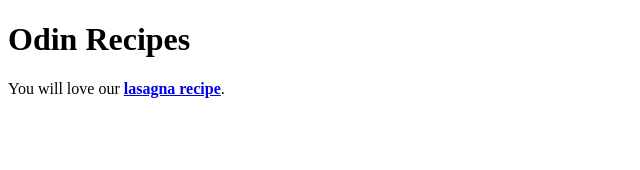
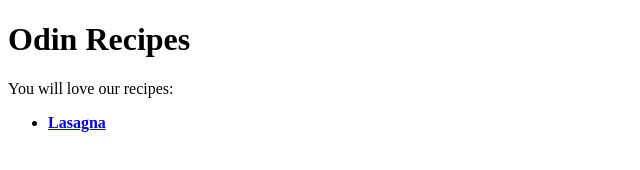
Before and after one commit to enimad/odin-recipes, a plain HTML site: page index.html in a window 1280 px wide. Shown: the whole page, without its empty margins (0-640 px from the left). Drawn offline with Linux system fonts and the light colour scheme.

Commit message:
Edit the index structure in an ul

```diff
--- a/index.html
+++ b/index.html
@@ -8,6 +8,10 @@
 </head>
 <body>
     <h1>Odin Recipes</h1>
-    <p>You will love our <strong><a href="recipes/lasagna.html">lasagna recipe</a></strong>.</p>
+        <p>You will love our recipes:</p>
+        <ul>
+            <li><strong><a href="recipes/lasagna.html">Lasagna</a></strong></li>
+
+        </ul>
 </body>
 </html>
```
